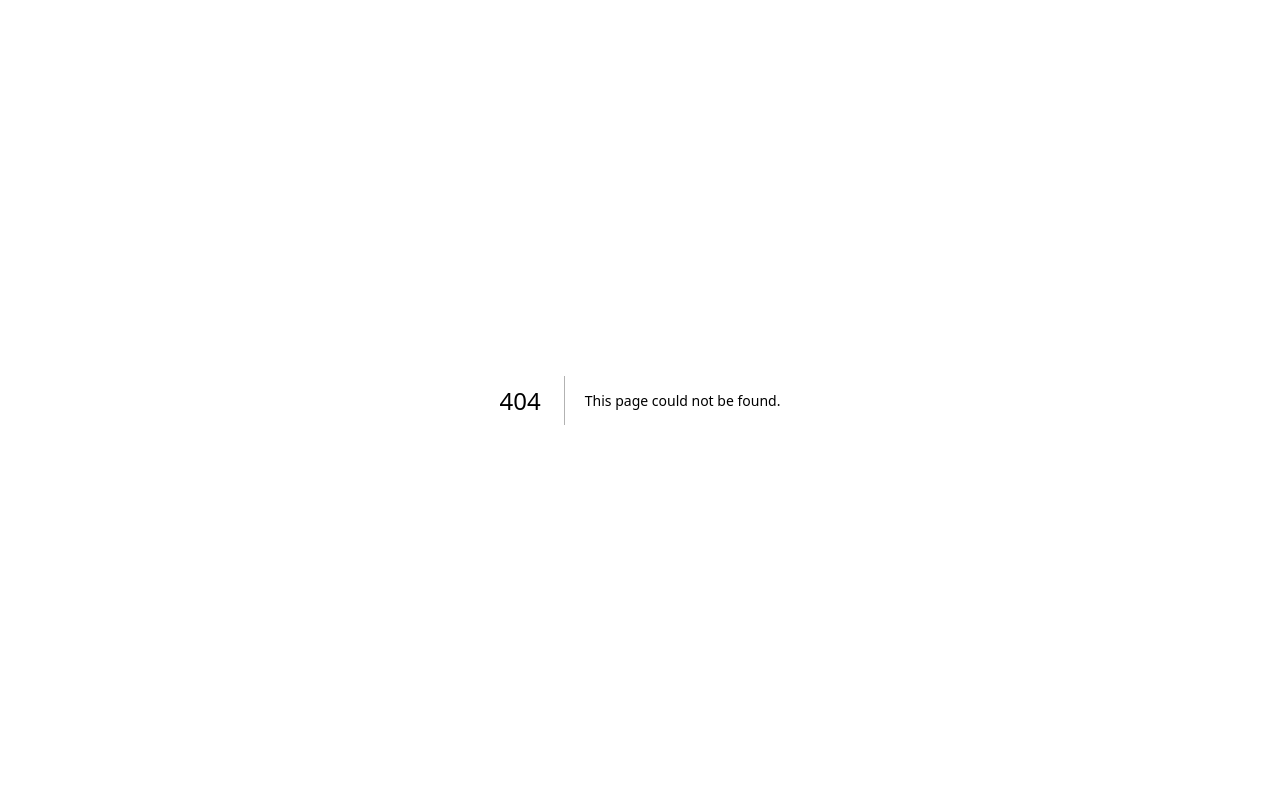
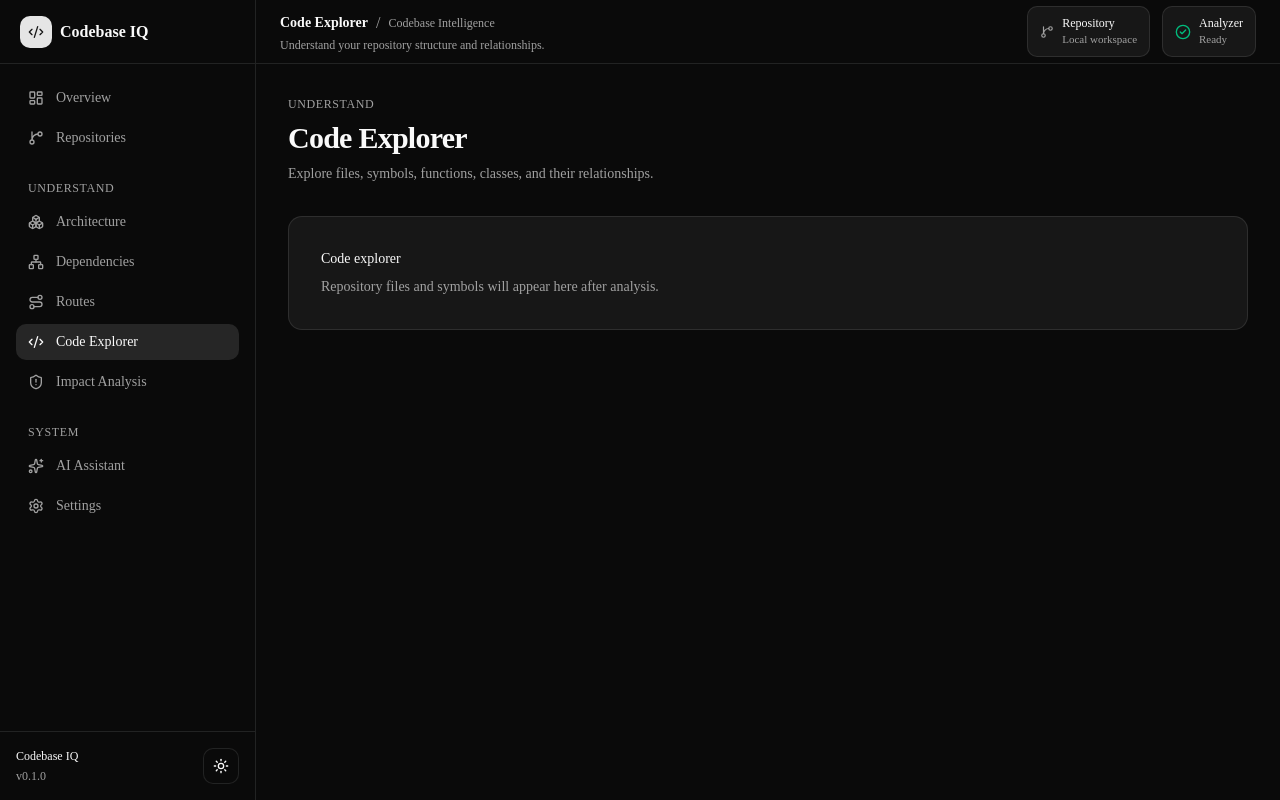
Before and after one commit to Sam-Davis07/codebase-intelligence-platform, a Next.js app in the folder frontend/: page /code in a window 1280 px wide. Before the commit this address had no page. Built offline with nearby package versions, Linux system fonts and the light colour scheme.

Commit message:
feat(frontend): establish shared platform layout

```diff
--- /dev/null
+++ b/frontend/src/app/(platform)/architecture/page.tsx
@@ -0,0 +1,25 @@
+import { PageHeader } from "@/components/layout/page-header";
+
+export default function ArchitecturePage() {
+  return (
+    <main className="p-6 md:p-8">
+      <div className="mx-auto max-w-7xl">
+        <PageHeader
+          eyebrow="Understand"
+          title="Architecture"
+          description="Explore the architectural layers and relationships that make up your codebase."
+        />
+
+        <section className="mt-8 rounded-xl border bg-card p-8">
+          <p className="text-sm font-medium">
+            Architecture analysis
+          </p>
+
+          <p className="mt-2 text-sm text-muted-foreground">
+            Architecture insights will appear here once a repository is analyzed.
+          </p>
+        </section>
+      </div>
+    </main>
+  );
+}
--- /dev/null
+++ b/frontend/src/app/(platform)/assistant/page.tsx
@@ -0,0 +1,23 @@
+import { PageHeader } from "@/components/layout/page-header";
+
+export default function AssistantPage() {
+  return (
+    <main className="p-6 md:p-8">
+      <div className="mx-auto max-w-7xl">
+        <PageHeader
+          eyebrow="System"
+          title="AI Assistant"
+          description="Ask questions about your codebase and understand how different parts of the system work."
+        />
+
+        <section className="mt-8 rounded-xl border bg-card p-8">
+          <p className="text-sm font-medium">AI codebase assistant</p>
+          <p className="mt-2 text-sm text-muted-foreground">
+            AI-powered codebase questions will be available after the
+            intelligence pipeline is connected.
+          </p>
+        </section>
+      </div>
+    </main>
+  );
+}
--- /dev/null
+++ b/frontend/src/app/(platform)/code/page.tsx
@@ -0,0 +1,22 @@
+import { PageHeader } from "@/components/layout/page-header";
+
+export default function CodePage() {
+  return (
+    <main className="p-6 md:p-8">
+      <div className="mx-auto max-w-7xl">
+        <PageHeader
+          eyebrow="Understand"
+          title="Code Explorer"
+          description="Explore files, symbols, functions, classes, and their relationships."
+        />
+
+        <section className="mt-8 rounded-xl border bg-card p-8">
+          <p className="text-sm font-medium">Code explorer</p>
+          <p className="mt-2 text-sm text-muted-foreground">
+            Repository files and symbols will appear here after analysis.
+          </p>
+        </section>
+      </div>
+    </main>
+  );
+}
--- /dev/null
+++ b/frontend/src/app/(platform)/dependencies/page.tsx
@@ -0,0 +1,22 @@
+import { PageHeader } from "@/components/layout/page-header";
+
+export default function DependenciesPage() {
+  return (
+    <main className="p-6 md:p-8">
+      <div className="mx-auto max-w-7xl">
+        <PageHeader
+          eyebrow="Understand"
+          title="Dependencies"
+          description="Explore how files and modules depend on each other."
+        />
+
+        <section className="mt-8 rounded-xl border bg-card p-8">
+          <p className="text-sm font-medium">Dependency graph</p>
+          <p className="mt-2 text-sm text-muted-foreground">
+            Dependency relationships will appear here after analysis.
+          </p>
+        </section>
+      </div>
+    </main>
+  );
+}
--- /dev/null
+++ b/frontend/src/app/(platform)/impact/page.tsx
@@ -0,0 +1,22 @@
+import { PageHeader } from "@/components/layout/page-header";
+
+export default function ImpactPage() {
+  return (
+    <main className="p-6 md:p-8">
+      <div className="mx-auto max-w-7xl">
+        <PageHeader
+          eyebrow="Understand"
+          title="Impact Analysis"
+          description="Understand what could be affected when a symbol or file changes."
+        />
+
+        <section className="mt-8 rounded-xl border bg-card p-8">
+          <p className="text-sm font-medium">Change impact</p>
+          <p className="mt-2 text-sm text-muted-foreground">
+            Impact relationships will appear here after analysis.
+          </p>
+        </section>
+      </div>
+    </main>
+  );
+}
--- a/frontend/src/app/dashboard/layout.tsx
+++ b/frontend/src/app/(platform)/layout.tsx
@@ -1,7 +1,7 @@
 import { Sidebar } from "@/components/layout/sidebar";
 import { Topbar } from "@/components/layout/topbar";
 
-export default function DashboardLayout({
+export default function PlatformLayout({
   children,
 }: {
   children: React.ReactNode;
--- /dev/null
+++ b/frontend/src/app/(platform)/repositories/page.tsx
@@ -0,0 +1,23 @@
+import { PageHeader } from "@/components/layout/page-header";
+
+export default function RepositoriesPage() {
+  return (
+    <main className="p-6 md:p-8">
+      <div className="mx-auto max-w-7xl">
+        <PageHeader
+          eyebrow="Workspace"
+          title="Repositories"
+          description="Manage repositories and analyze their structure, dependencies, and code intelligence."
+        />
+
+        <section className="mt-8 rounded-xl border bg-card p-8">
+          <p className="text-sm font-medium">No repository connected</p>
+
+          <p className="mt-2 max-w-lg text-sm text-muted-foreground">
+            Connect a repository to start analyzing its codebase.
+          </p>
+        </section>
+      </div>
+    </main>
+  );
+}
--- /dev/null
+++ b/frontend/src/app/(platform)/routes/page.tsx
@@ -0,0 +1,22 @@
+import { PageHeader } from "@/components/layout/page-header";
+
+export default function RoutesPage() {
+  return (
+    <main className="p-6 md:p-8">
+      <div className="mx-auto max-w-7xl">
+        <PageHeader
+          eyebrow="Understand"
+          title="Routes"
+          description="Discover API routes, handlers, and the execution paths behind them."
+        />
+
+        <section className="mt-8 rounded-xl border bg-card p-8">
+          <p className="text-sm font-medium">Route intelligence</p>
+          <p className="mt-2 text-sm text-muted-foreground">
+            Route analysis will appear here after a repository is analyzed.
+          </p>
+        </section>
+      </div>
+    </main>
+  );
+}
--- /dev/null
+++ b/frontend/src/app/(platform)/settings/page.tsx
@@ -0,0 +1,22 @@
+import { PageHeader } from "@/components/layout/page-header";
+
+export default function SettingsPage() {
+  return (
+    <main className="p-6 md:p-8">
+      <div className="mx-auto max-w-7xl">
+        <PageHeader
+          eyebrow="System"
+          title="Settings"
+          description="Configure your Codebase Intelligence Platform workspace."
+        />
+
+        <section className="mt-8 rounded-xl border bg-card p-8">
+          <p className="text-sm font-medium">Workspace settings</p>
+          <p className="mt-2 text-sm text-muted-foreground">
+            Configuration options will be added as the platform develops.
+          </p>
+        </section>
+      </div>
+    </main>
+  );
+}
--- /dev/null
+++ b/frontend/src/components/layout/page-header.tsx
@@ -0,0 +1,35 @@
+import type { ReactNode } from "react";
+
+interface PageHeaderProps {
+  eyebrow: string;
+  title: string;
+  description: string;
+  action?: ReactNode;
+}
+
+export function PageHeader({
+  eyebrow,
+  title,
+  description,
+  action,
+}: PageHeaderProps) {
+  return (
+    <div className="flex items-start justify-between gap-6">
+      <div>
+        <p className="text-xs font-medium uppercase tracking-wider text-muted-foreground">
+          {eyebrow}
+        </p>
+
+        <h1 className="mt-2 text-3xl font-bold tracking-tight">
+          {title}
+        </h1>
+
+        <p className="mt-2 max-w-2xl text-sm text-muted-foreground">
+          {description}
+        </p>
+      </div>
+
+      {action}
+    </div>
+  );
+}
```
Also changed, not shown: frontend/src/app/(platform)/dashboard/page.tsx (renamed from frontend/src/app/dashboard/page.tsx).
